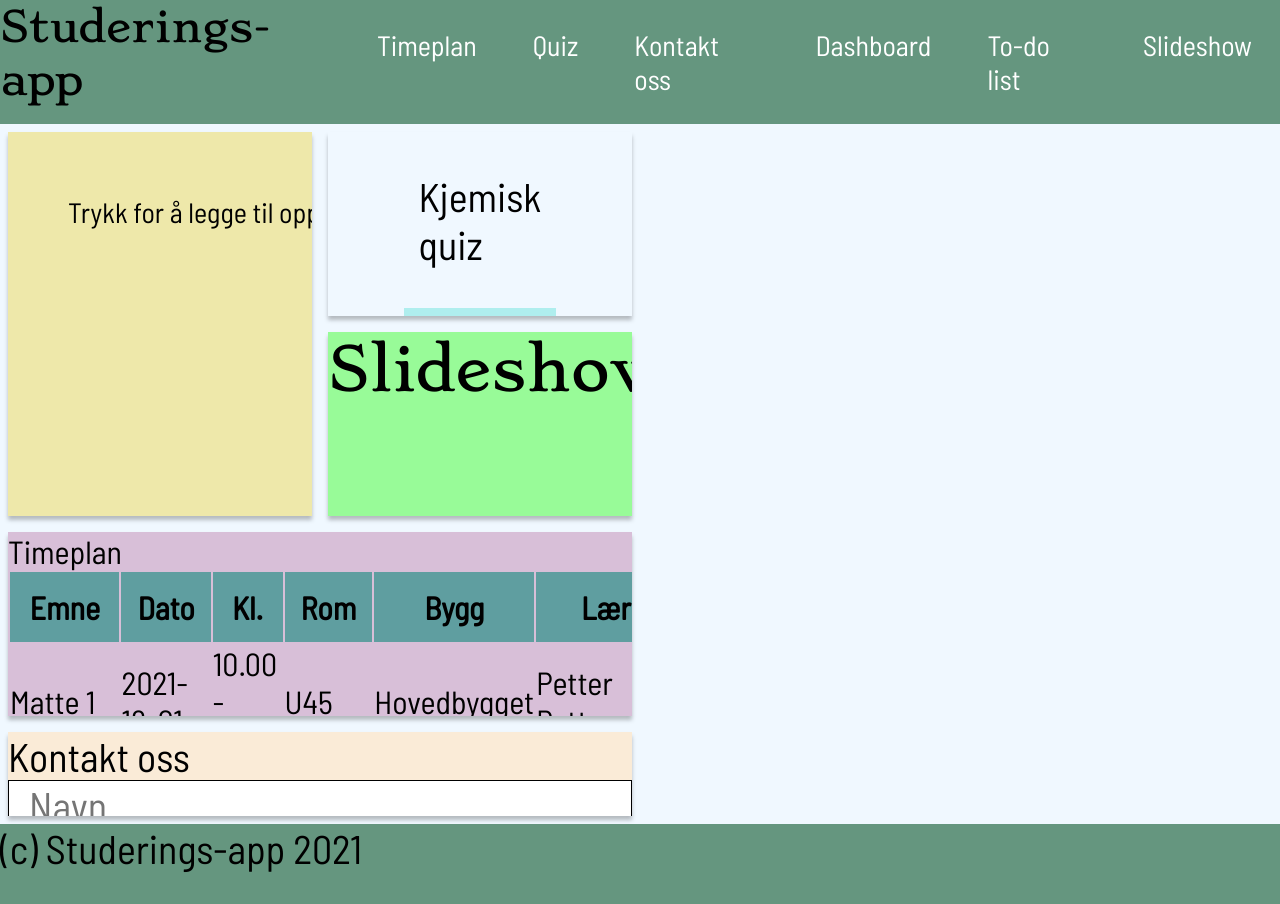
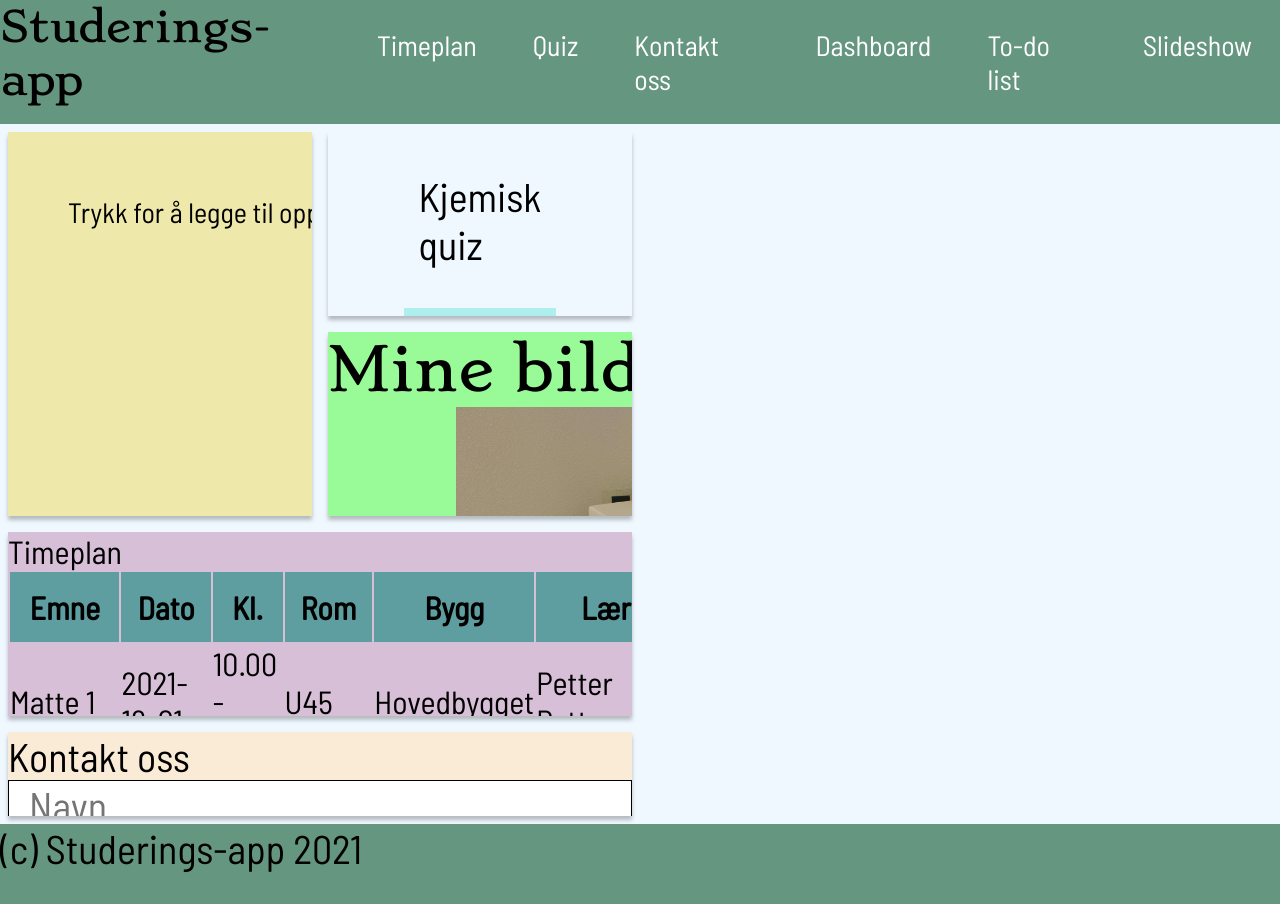
Before and after one commit to reiv003/Tema_4, a Vue app: page / in a window 1280 px wide. Built offline with nearby package versions, Linux system fonts and the light colour scheme.

Commit message:
Implemented a functioning slideshow primarily using Alejandro's code. Also changed lang to "no".

```diff
--- a/index.html
+++ b/index.html
@@ -1,5 +1,5 @@
 <!DOCTYPE html>
-<html lang="en">
+<html lang="no">
 	<head>
 		<meta charset="UTF-8">
 		<title>Studerings-app</title>
--- a/src/components/SlideShowApp.vue
+++ b/src/components/SlideShowApp.vue
@@ -1,26 +1,33 @@
 <template>
   <div class="container">
-    <h2>Slideshow</h2>
+    <h2>Mine bilder</h2>
+    <div class="image_buttons">
+      <button @click="previousImage">Forrige</button>
+      <button @click="nextImage">Neste</button>
+    </div>
 
-    <!-- <div class="slideshow__images"> -->
-    <!-- <img :src="`../assets/${images[i].image}`" /> -->
-    <div
-      class="images"
-      v-for="image in images"
-      :class="{ notVisible: !image.isVisible, visible: image.isVisible }"
-    >
-      <img :src="`../assets/${image.image}`" />
-      <!-- <div class="caption">
-        {{ image.caption }}
-      </div> -->
+    <div class="images">
+      <figure>
+        <img
+          class="image"
+          :src="currentImage.imagePath"
+          :alt="currentImage.caption"
+        />
+        <figcaption class="image__caption">
+          {{ currentImage.caption }}
+        </figcaption>
+      </figure>
     </div>
-  </div>
-  <div>
-    <button @click="display_image(0)">1</button>
-    <button @click="display_image(1)">2</button>
-    <button @click="display_image(2)">3</button>
-    <button @click="display_image(3)">4</button>
-    <button @click="display_image(4)">5</button>
+
+    <div class="image_nav">
+      <button
+        @click="goToIndex(index)"
+        v-for="(image, index) in images"
+        :aria-label="`Gå til bilde ${index + 1}`"
+      >
+        -
+      </button>
+    </div>
   </div>
 </template>
 
@@ -29,70 +36,54 @@
   export default {
     data() {
       return {
+        index: 0,
         images: [
           {
-            Id: 1,
             name: "Autosampler",
-            image: "autosampler.jpg",
+            imagePath: "../assets/autosampler.jpg",
             caption: "NMR autosampler for academic research.",
-            isVisible: "none",
           },
           {
-            Id: 2,
             name: "Chemicals",
-            image: "chemicals.jpg",
+            imagePath: "../assets/chemicals.jpg",
             caption: "Flasker med forskjellige løsninger",
-            isVisible: "none",
           },
           {
-            Id: 3,
             name: "Glass sketch",
-            image: "glass_sketch.jpg",
+            imagePath: "../assets/glass_sketch.jpg",
             caption: "Work up of a reaction sketched on fume hood sash glass",
-            isVisible: "none",
           },
           {
-            Id: 4,
             name: "Plants beaker",
-            image: "plants_beakers.jpg",
+            imagePath: "../assets/plants_beakers.jpg",
             caption: "Plants in beakers",
-            isVisible: "none",
           },
           {
-            Id: 5,
             name: "Reaction",
-            image: "reaction.jpg",
+            imagePath: "../assets/reaction.jpg",
             caption: "Reaction is stirred and heated with an oil bath.",
-            isVisible: "none",
           },
         ],
       };
     },
 
-    // computed: {
-    //   display_image: function () {
-    //     let x = 0;
-    //     ++x;
-    //     console.log(x);
-    //     return x;
-    //   },
-
-    //   currentImage: 0,
+    computed: {
+      currentImage() {
+        return this.images[this.index];
+      },
+    },
 
     methods: {
-      display_image(n) {
-        // for (let i = 0; i < images.length; i++) {
-        //   currentImage = this.images[i];
-        // }
+      previousImage() {
+        this.index = this.index === 0 ? this.images.length - 1 : this.index - 1;
+      },
 
-        // console.log(this.images[n].name);
-        // let currentImage = this.images[0].Id;
-        // ++this.currentImage;
-        // this.images[n].isVisible = "block";
-        console.log(this.images[n].image);
-        // return this.images[n].isVisible;
+      nextImage() {
+        this.index = this.index === this.images.length - 1 ? 0 : this.index + 1;
+      },
 
-        // this.images[n].isVisible = !this.images[n].isVisible;
+      goToIndex(index) {
+        this.index = index;
       },
     },
   };
@@ -100,14 +91,64 @@
 
 <style>
   .container {
-    width: 70vw;
+    position: relative;
+    width: 80vw;
+    height: 80vh;
     background: palegreen;
     margin: auto;
   }
 
-  .images img {
-    width: 40rem;
-    margin-left: 20rem;
+  .image_nav {
+    position: absolute;
+    bottom: 0;
+    transform: translateY(100%);
+    display: flex;
+    justify-content: center;
+    padding: 0.5em;
+    width: 100%;
+  }
+
+  .image_nav button {
+    background-color: aquamarine;
+    border: rgb(65, 202, 161) 2px solid;
+    padding: 0.3em;
+    margin: 10px;
+  }
+
+  .image_nav button:hover {
+    background: cadetblue;
+  }
+
+  .image_buttons {
+    position: absolute;
+    top: 0;
+    width: 100%;
+    height: 100%;
+    z-index: 10;
+    display: flex;
+    justify-content: space-between;
+  }
+
+  .image_buttons button {
+    padding: 0.5em;
+    color: blue;
+  }
+
+  .images {
+    position: absolute;
+    top: 50;
+    width: 100%;
+    height: 80%;
+  }
+  .images .image {
+    position: absolute;
+    width: 100%;
+    height: 100%;
+    object-fit: contain;
+  }
+
+  .image__caption {
+    transform: translateY(1250%);
   }
 
   .visible {
```
